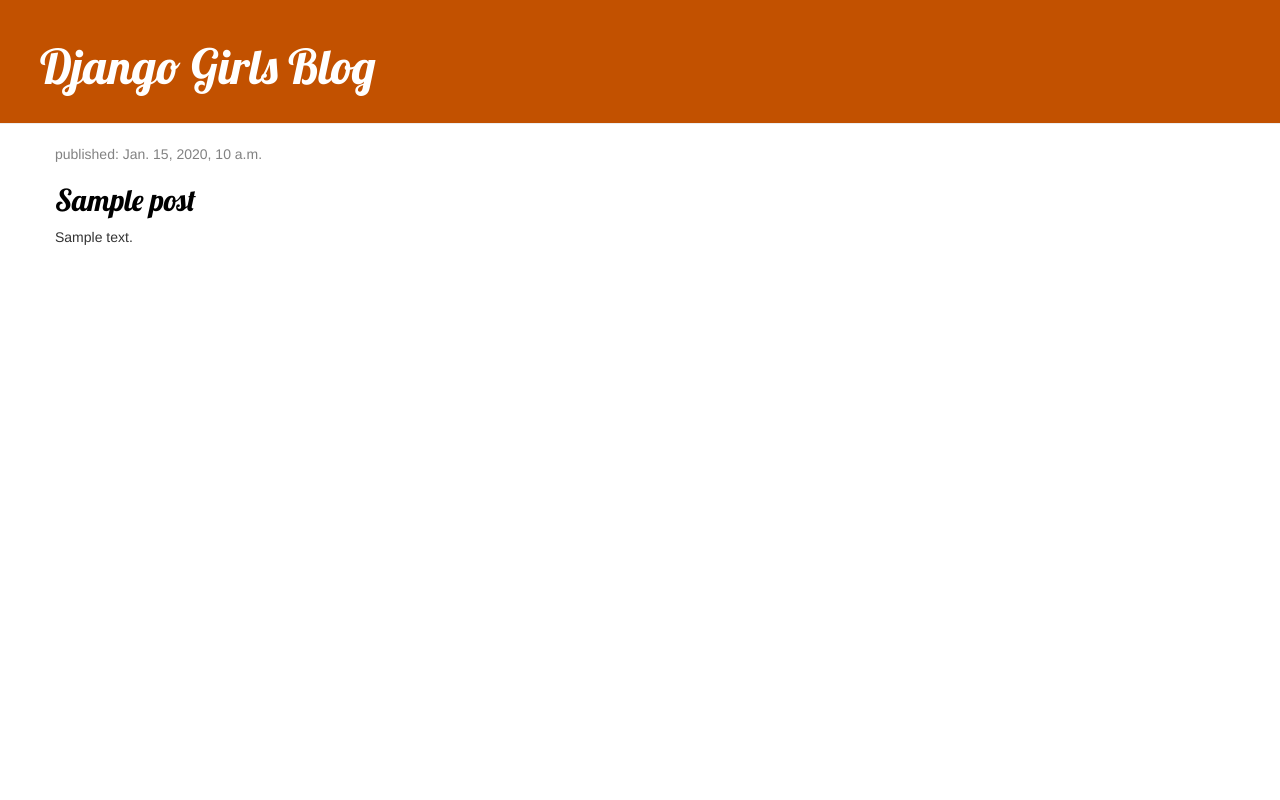
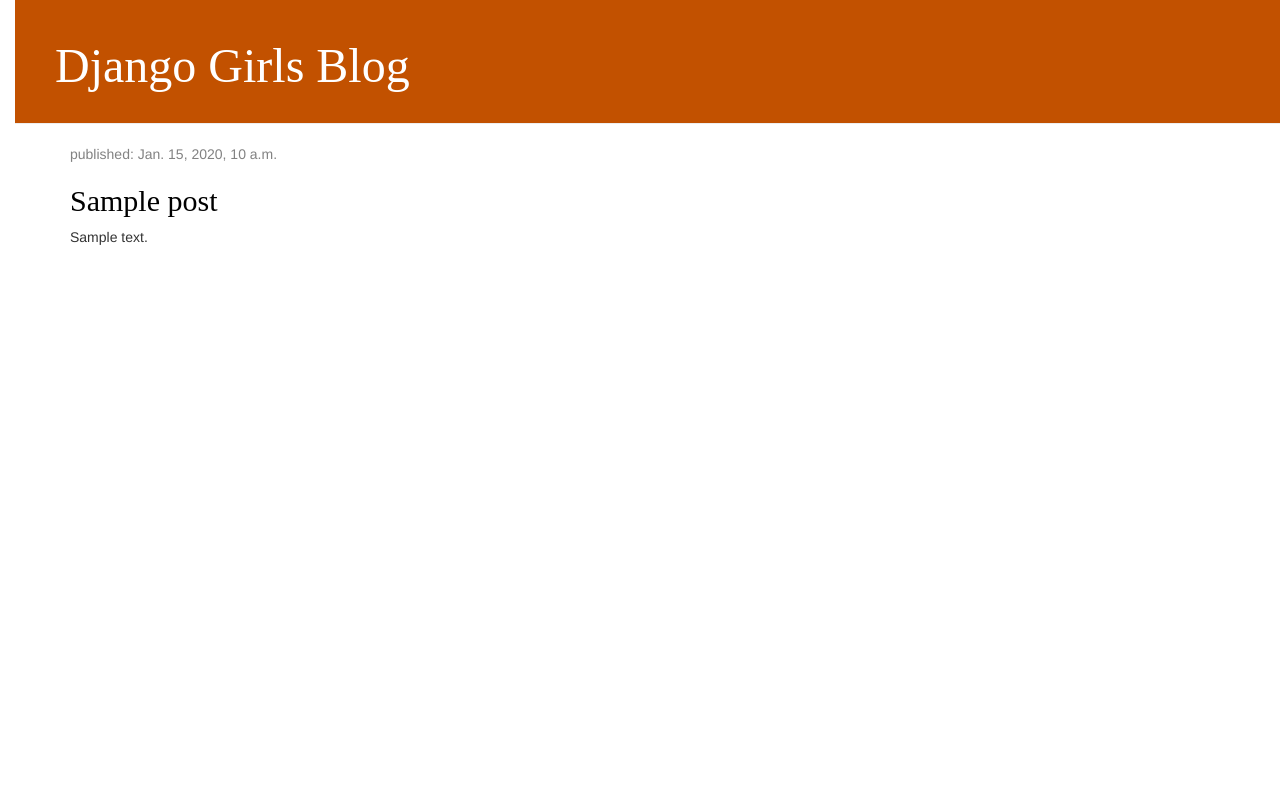
Before and after one commit to lomuto42/my-first-blog, a Django app: template blog/templates/blog/post_list.html in a window 1280 px wide. Run offline with Django 3.2, Linux system fonts and the light colour scheme; the template is opened without the code that fills it: most values are stand-ins (such as "Sample title", 1, 10 or a date in 2020); some libraries are stand-ins or nearby versions.

Commit message:
changed html

```diff
--- a/blog/static/css/blog.css
+++ b/blog/static/css/blog.css
@@ -1,3 +1,12 @@
+h1 a, h2 a {
+    color: #C25100;
+    font-family: 'Lobter';
+}
+body {
+    padding-left: 15px;
+}
+
+
 .page-header {
     background-color: #C25100;
     margin-top: 0;
```
